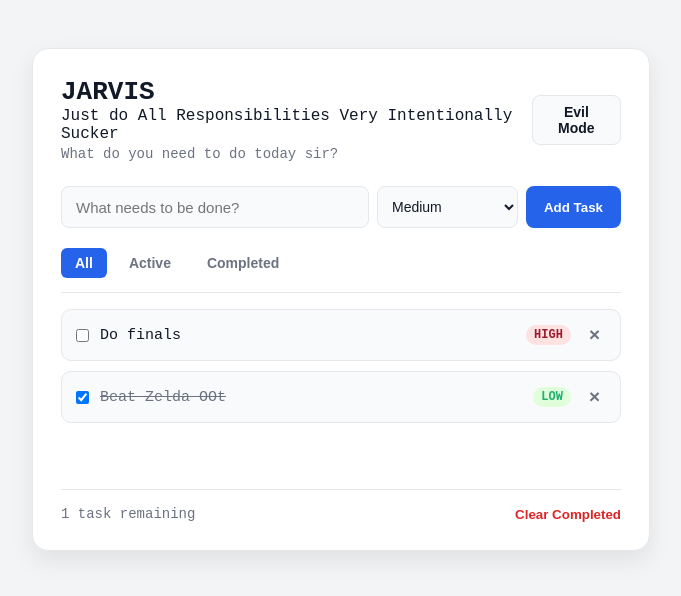
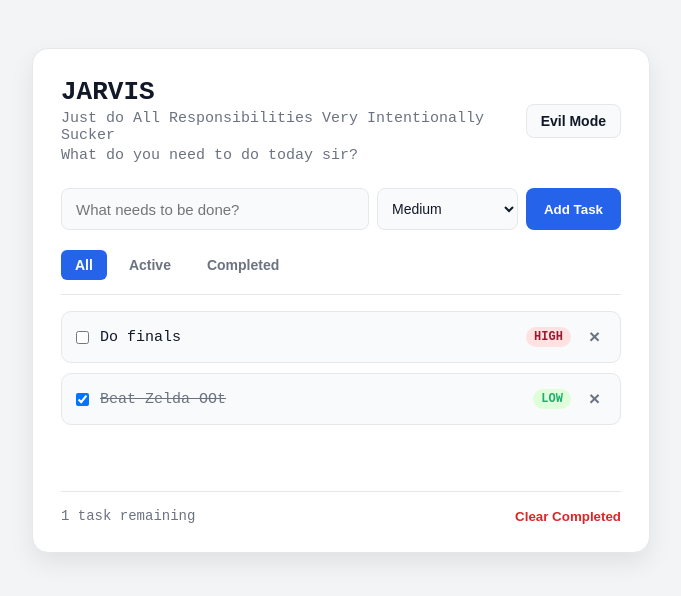
Before and after one commit to Kosei-Tsukamoto/Kosei-Tsukamoto.github.io, a plain HTML site: page Week6/index.html in a window 1280 px wide. Shown: the whole page, without its empty margins (299-980 px from the left). Drawn offline with Linux system fonts and the light colour scheme.

Commit message:
Add files via upload
Syntax error with dothisrn

```diff
--- a/Week6/styles.css
+++ b/Week6/styles.css
@@ -64,10 +64,12 @@ body {
   font-weight: 700;
 }
 
-.subtitle {
+
+.app-header p {
   color: var(--text-muted);
-  font-size: 14px;
+  font-size: 15px;
   margin-top: 3px;
+  max-width: 450px;
 }
 
 .icon-btn {
```
